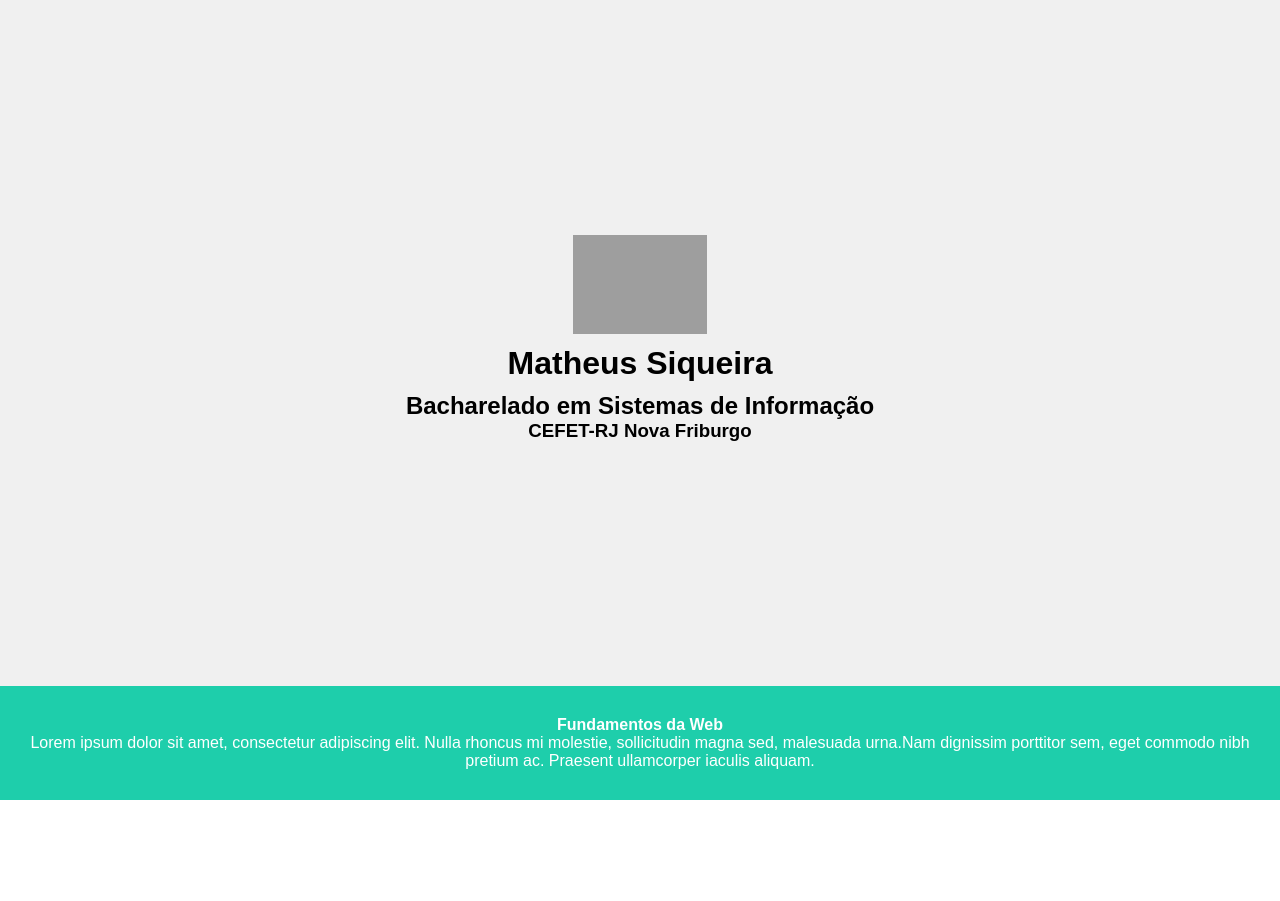
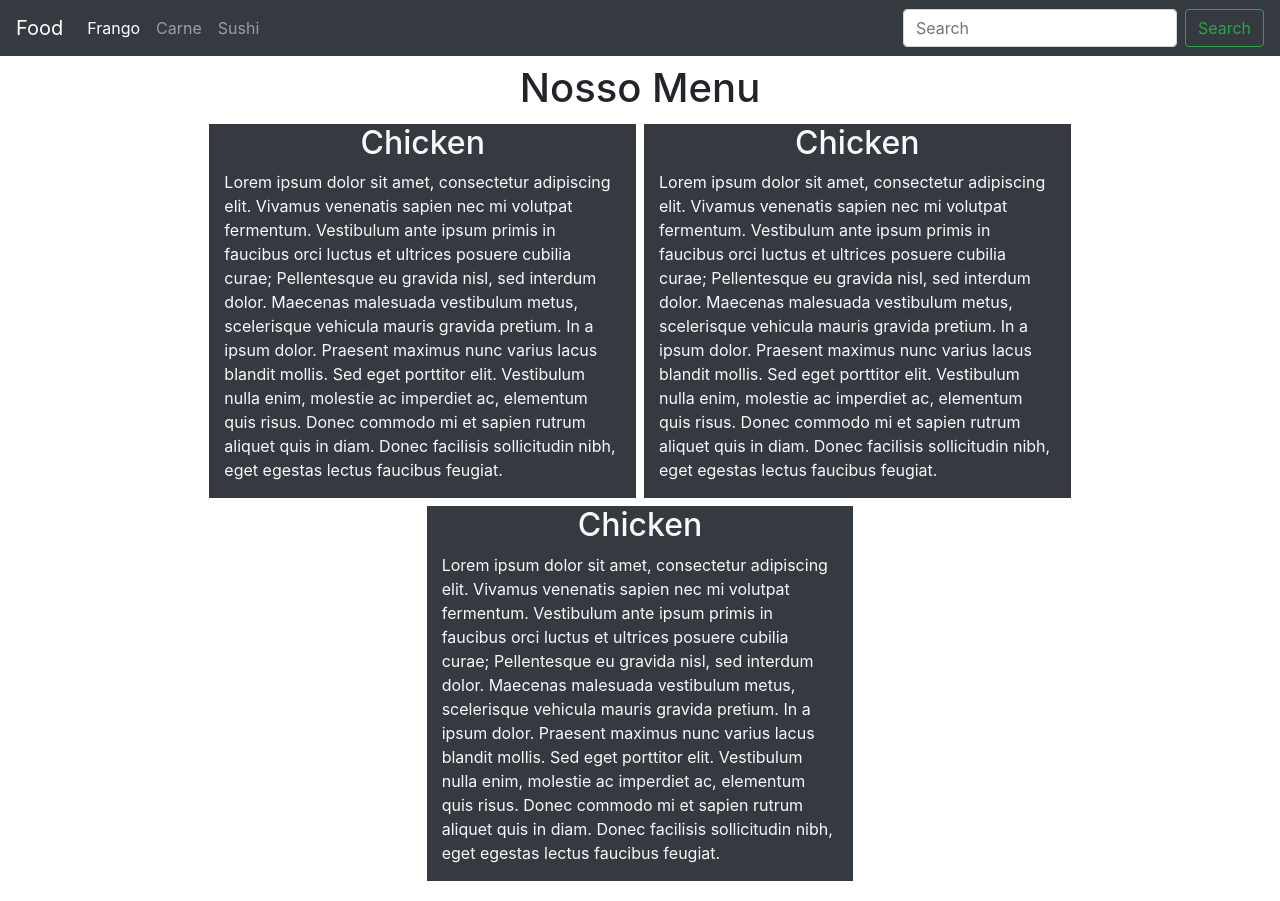
Before and after one commit to MatheusSiqueiraDev/matheussiqueiradev.github.io, a plain HTML site: page index.html in a window 1280 px wide. Before the commit the page ends 800 px from the top, so only its background shows below. Drawn offline with nearby package versions, Linux system fonts and the light colour scheme; grey boxes are pictures that could not be loaded.

Commit message:
Add files via upload

```diff
--- a/index.html
+++ b/index.html
@@ -2,33 +2,61 @@
 <html lang="en">
 <head>
 	<meta charset="UTF-8">
-    <meta http-equiv="X-UA-Compatible" content="IE=edge">
 	<meta name="viewport" content="width=device-width, initial-scale=1.0">
-    <link rel="stylesheet" href="style.css">
-    <title>Meu site</title>
+	<link rel="stylesheet" href="https://cdn.jsdelivr.net/npm/bootstrap@4.1.3/dist/css/bootstrap.min.css" integrity="sha384-MCw98/SFnGE8fJT3GXwEOngsV7Zt27NXFoaoApmYm81iuXoPkFOJwJ8ERdknLPMO" crossorigin="anonymous">
+	<title>Document</title>
 </head>
 <body>
-    <main>
-        <div class="content">
-            <div class="img">
-                <img src="https://upload.wikimedia.org/wikipedia/commons/d/d3/User_Circle.png" alt="Meu avatar">
+	<nav class="navbar navbar-expand-lg navbar-dark bg-dark fixed-top">
+		<a class="navbar-brand" href="#">Food</a>
+		<button class="navbar-toggler" type="button" data-toggle="collapse" data-target="#navbarSupportedContent" aria-controls="navbarSupportedContent" aria-expanded="false" aria-label="Toggle navigation">
+		  <span class="navbar-toggler-icon"></span>
+		</button>
+
+		<div class="collapse navbar-collapse" id="navbarSupportedContent">
+		  <ul class="navbar-nav mr-auto">
+			<li class="nav-item active">
+			  <a class="nav-link" href="#">Frango</a>
+			</li>
+			<li class="nav-item">
+			  <a class="nav-link" href="#">Carne</a>
+			</li>
+			<li class="nav-item">
+			  <a class="nav-link" href="#">Sushi</a>
+			</li>
+		  </ul>
+		  <form class="form-inline my-2 my-lg-0">
+			<input class="form-control mr-sm-2" type="search" placeholder="Search" aria-label="Search">
+			<button class="btn btn-outline-success my-2 my-sm-0" type="submit">Search</button>
+		  </form>
 		</div>
-            <div class="text">
-                <div>
-                    <h1>Matheus Siqueira</h1>
+	</nav>
+	<main class="container-fluid text-center mt-5 py-3 ">
+		<h1>Nosso Menu</h1>
+		<div class="row flex-wrap justify-content-center">
+			<div class="bg-dark color-white text-light col-lg-4 col-md-4 m-1">
+				<h2>Chicken</h2>
+				<p class="text-left">
+					Lorem ipsum dolor sit amet, consectetur adipiscing elit. Vivamus venenatis sapien nec mi volutpat fermentum. Vestibulum ante ipsum primis in faucibus orci luctus et ultrices posuere cubilia curae; Pellentesque eu gravida nisl, sed interdum dolor. Maecenas malesuada vestibulum metus, scelerisque vehicula mauris gravida pretium. In a ipsum dolor. Praesent maximus nunc varius lacus blandit mollis. Sed eget porttitor elit. Vestibulum nulla enim, molestie ac imperdiet ac, elementum quis risus. Donec commodo mi et sapien rutrum aliquet quis in diam. Donec facilisis sollicitudin nibh, eget egestas lectus faucibus feugiat.
+				</p>
 			</div>
-                <div>
-                    <h2>Bacharelado em Sistemas de Informação</2>
-                    <h3>CEFET-RJ Nova Friburgo</h3>
+			<div class="bg-dark color-white text-light col-lg-4 col-md-4 m-1">
+				<h2>Chicken</h2>
+				<p class="text-left">
+					Lorem ipsum dolor sit amet, consectetur adipiscing elit. Vivamus venenatis sapien nec mi volutpat fermentum. Vestibulum ante ipsum primis in faucibus orci luctus et ultrices posuere cubilia curae; Pellentesque eu gravida nisl, sed interdum dolor. Maecenas malesuada vestibulum metus, scelerisque vehicula mauris gravida pretium. In a ipsum dolor. Praesent maximus nunc varius lacus blandit mollis. Sed eget porttitor elit. Vestibulum nulla enim, molestie ac imperdiet ac, elementum quis risus. Donec commodo mi et sapien rutrum aliquet quis in diam. Donec facilisis sollicitudin nibh, eget egestas lectus faucibus feugiat.
+				</p>
 			</div>
+			<div class="bg-dark color-white text-light col-lg-4 col-md-4 m-1">
+				<h2>Chicken</h2>
+				<p class="text-left">
+					Lorem ipsum dolor sit amet, consectetur adipiscing elit. Vivamus venenatis sapien nec mi volutpat fermentum. Vestibulum ante ipsum primis in faucibus orci luctus et ultrices posuere cubilia curae; Pellentesque eu gravida nisl, sed interdum dolor. Maecenas malesuada vestibulum metus, scelerisque vehicula mauris gravida pretium. In a ipsum dolor. Praesent maximus nunc varius lacus blandit mollis. Sed eget porttitor elit. Vestibulum nulla enim, molestie ac imperdiet ac, elementum quis risus. Donec commodo mi et sapien rutrum aliquet quis in diam. Donec facilisis sollicitudin nibh, eget egestas lectus faucibus feugiat.
+				</p>
 			</div>
+
 		</div>
 	</main>
-    <footer>
-        <div>
-            <h4>Fundamentos da Web</h4>
-            <p>Lorem ipsum dolor sit amet, consectetur adipiscing elit. Nulla rhoncus mi molestie, sollicitudin magna sed, malesuada urna.Nam dignissim porttitor sem, eget commodo nibh pretium ac. Praesent ullamcorper iaculis aliquam.</p>
-        </div>
-    </footer>
+	<script src="https://cdn.jsdelivr.net/npm/popper.js@1.14.3/dist/umd/popper.min.js" integrity="sha384-ZMP7rVo3mIykV+2+9J3UJ46jBk0WLaUAdn689aCwoqbBJiSnjAK/l8WvCWPIPm49" crossorigin="anonymous"></script>
+	<script src="https://code.jquery.com/jquery-3.3.1.slim.min.js" integrity="sha384-q8i/X+965DzO0rT7abK41JStQIAqVgRVzpbzo5smXKp4YfRvH+8abtTE1Pi6jizo" crossorigin="anonymous"></script>
+	<script src="https://cdn.jsdelivr.net/npm/bootstrap@4.1.3/dist/js/bootstrap.min.js" integrity="sha384-ChfqqxuZUCnJSK3+MXmPNIyE6ZbWh2IMqE241rYiqJxyMiZ6OW/JmZQ5stwEULTy" crossorigin="anonymous"></script>
 </body>
 </html>
```
Lines whose indentation alone changed are shown as unchanged.
